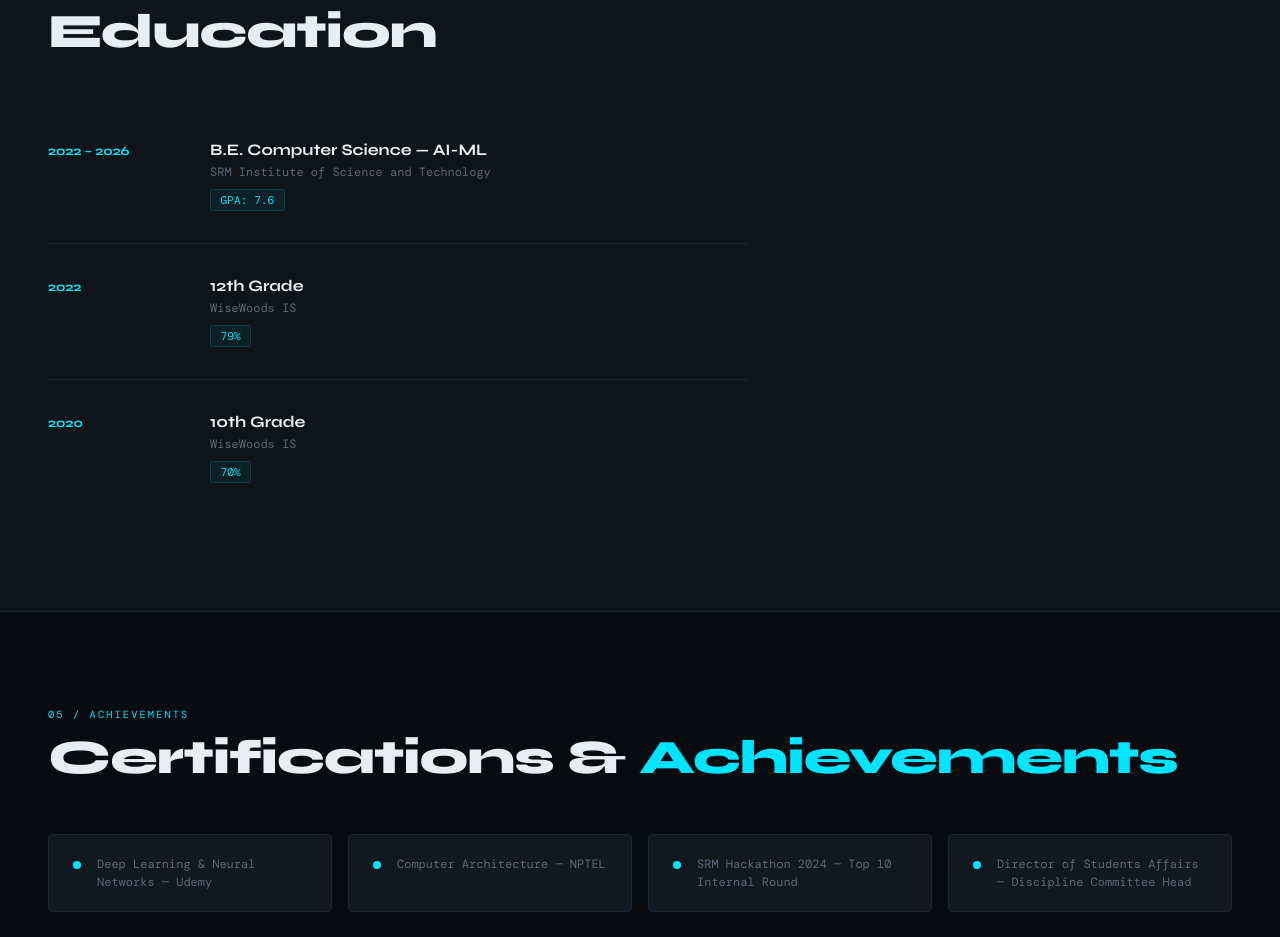
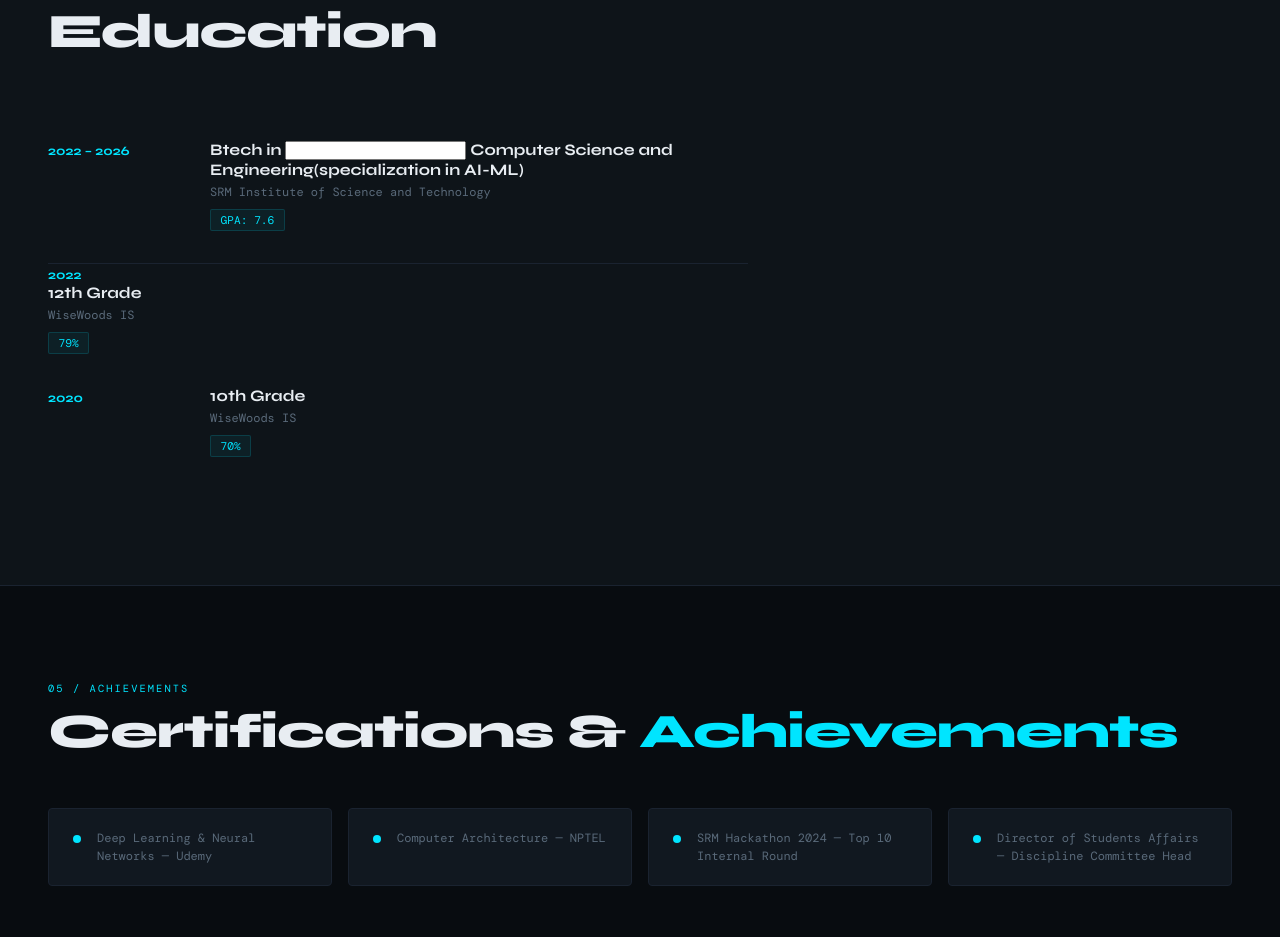
Before and after one commit to chowhandutta2004-lgtm/chowhan-portfolio, a website: page frontend/index.html in a window 1280 px wide. Shown: the part 2180-3117 px from the top of the page. Drawn offline with nearby package versions, Linux system fonts and the light colour scheme; no server answers; a web font is replaced by a local one.

Commit message:
update portfolio info

```diff
--- a/frontend/index.html
+++ b/frontend/index.html
@@ -136,11 +136,11 @@
       <div class="edu-item">
         <div class="edu-year">2022 – 2026</div>
         <div>
-          <div class="edu-degree">B.E. Computer Science — AI-ML</div>
+          <div class="edu-degree">Btech in <input type="text" name="" id=""> Computer Science and Engineering(specialization in AI-ML)</div>
           <div class="edu-school">SRM Institute of Science and Technology</div>
-          <span class="edu-gpa">GPA: 7.6</span>
+          <span class="edu-gpa">GPA: 7.6</ span>
         </div>
-      </div>
+      </div
       <div class="edu-item">
         <div class="edu-year">2022</div>
         <div>
```
